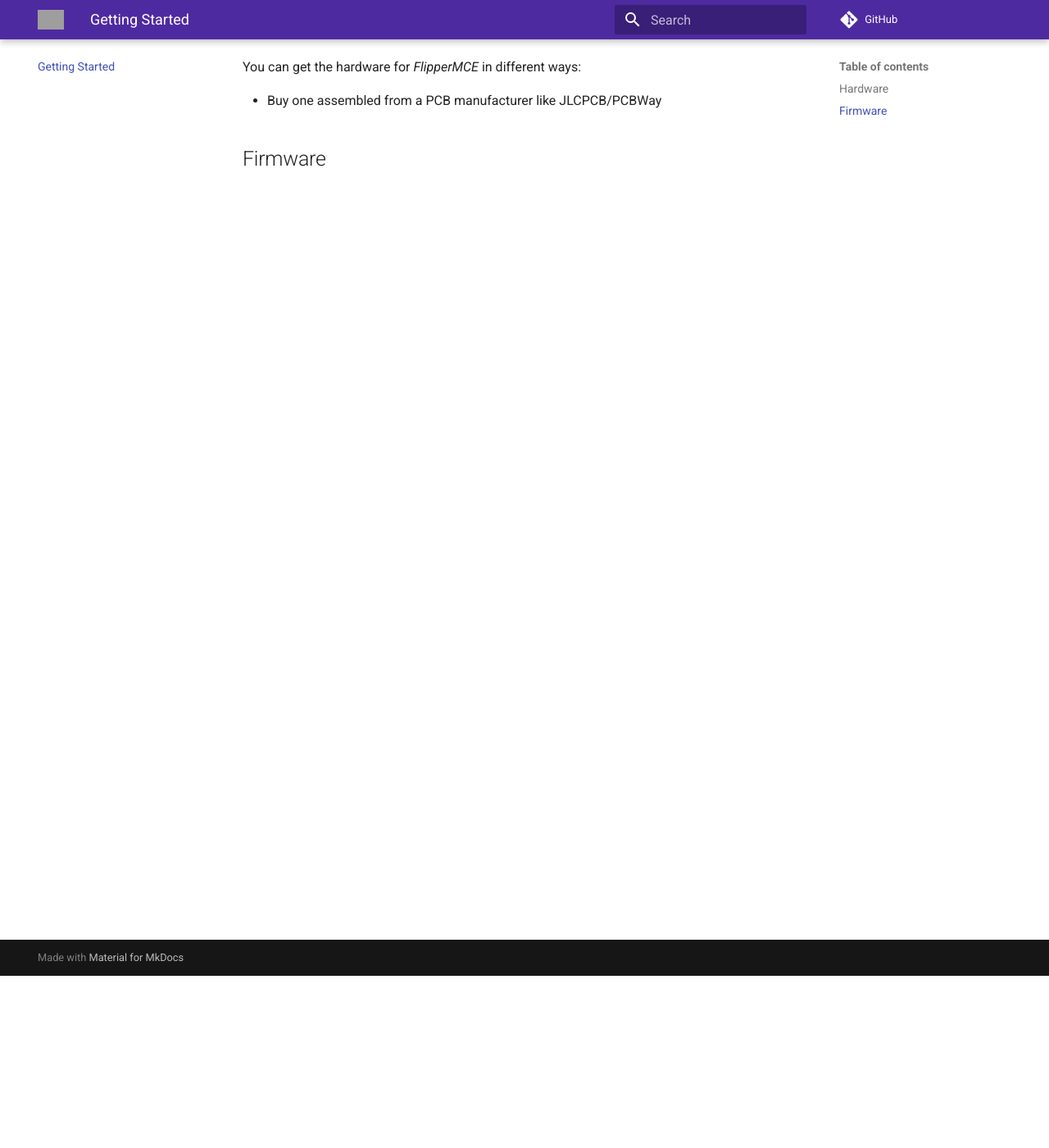
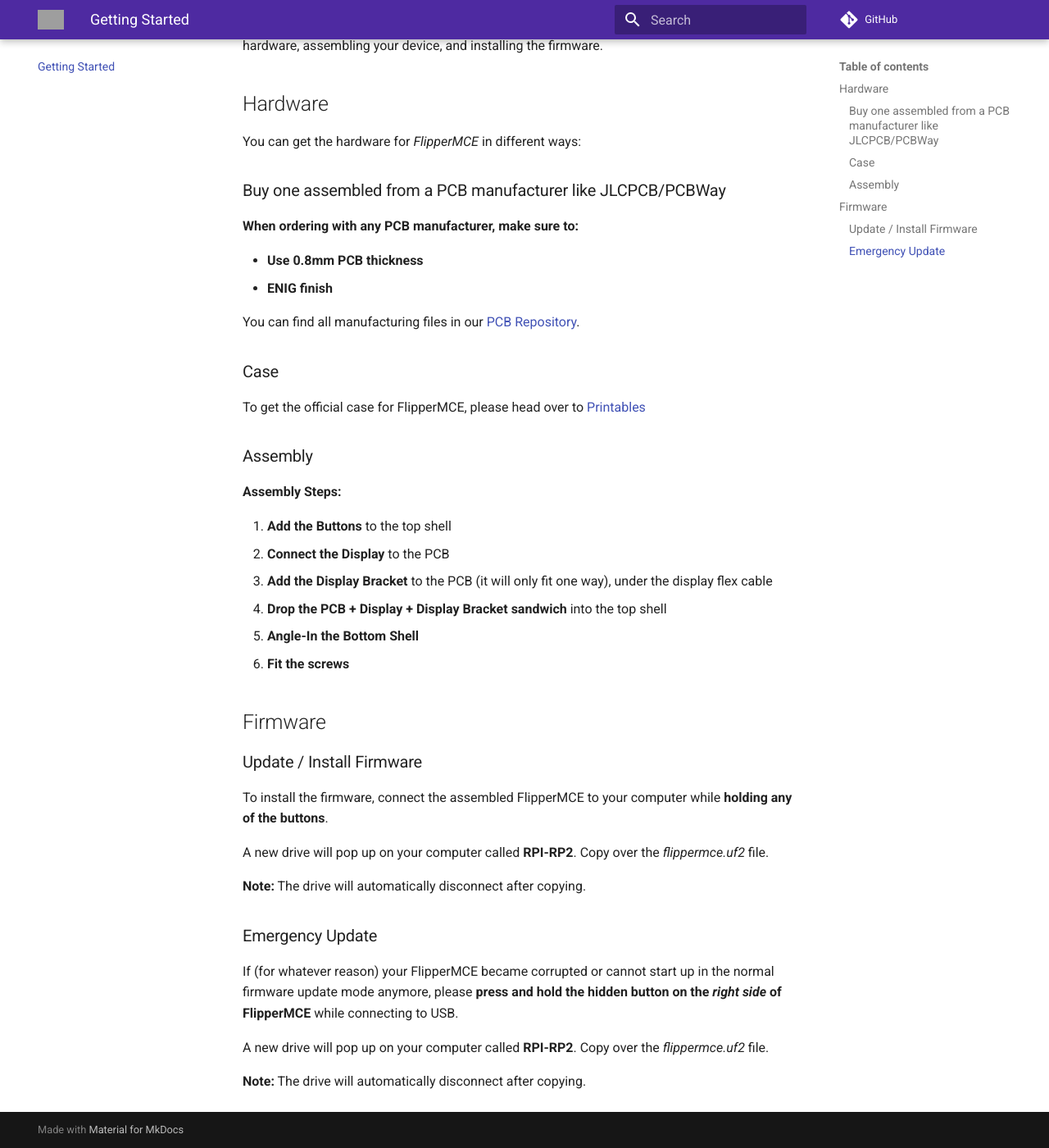
Before and after one commit to FlipperMCE/flippermce.github.io, an MkDocs documentation site: the page built from docs/getting_started.md, in a window 1280 px wide and 1400 px high, scrolled down 210 px. Shown: the whole window at 82% size. Built offline with MkDocs 1.6.1 and Material for MkDocs 9.7.7, drawn with Linux system fonts in a browser that asks for light colours; some of the changed text lies outside the part shown; grey boxes are pictures that could not be loaded.

Commit message:
Enhance Getting Started guide with detailed assembly and firmware installation instructions

```diff
--- a/docs/getting_started.md
+++ b/docs/getting_started.md
@@ -1,10 +1,53 @@
+
+
+# Getting Started with FlipperMCE
+
+Welcome to the FlipperMCE Getting Started guide! This guide will walk you through obtaining the hardware, assembling your device, and installing the firmware.
 
 ## Hardware
 
 You can get the hardware for *FlipperMCE* in different ways:
 
-- Buy one assembled from a PCB manufacturer like JLCPCB/PCBWay
+### Buy one assembled from a PCB manufacturer like JLCPCB/PCBWay
 
 
+**When ordering with any PCB manufacturer, make sure to:**
+
+- **Use 0.8mm PCB thickness**
+- **ENIG finish**
+
+You can find all manufacturing files in our [PCB Repository](https://github.com/FlipperMCE/pcb/releases).
+
+### Case
+
+To get the official case for FlipperMCE, please head over to [Printables](https://printables.com)
+
+### Assembly
+
+**Assembly Steps:**
+
+1. **Add the Buttons** to the top shell
+2. **Connect the Display** to the PCB
+3. **Add the Display Bracket** to the PCB (it will only fit one way), under the display flex cable
+4. **Drop the PCB + Display + Display Bracket sandwich** into the top shell
+5. **Angle-In the Bottom Shell**
+6. **Fit the screws**
 
 ## Firmware
+
+### Update / Install Firmware
+
+
+To install the firmware, connect the assembled FlipperMCE to your computer while **holding any of the buttons**.
+
+A new drive will pop up on your computer called **RPI-RP2**. Copy over the *flippermce.uf2* file.
+
+**Note:** The drive will automatically disconnect after copying.
+
+### Emergency Update
+
+If (for whatever reason) your FlipperMCE became corrupted or cannot start up in the normal firmware update mode anymore, please **press and hold the hidden button on the _right side_ of FlipperMCE** while connecting to USB.
+
+A new drive will pop up on your computer called **RPI-RP2**. Copy over the *flippermce.uf2* file.
+
+**Note:** The drive will automatically disconnect after copying.
```
